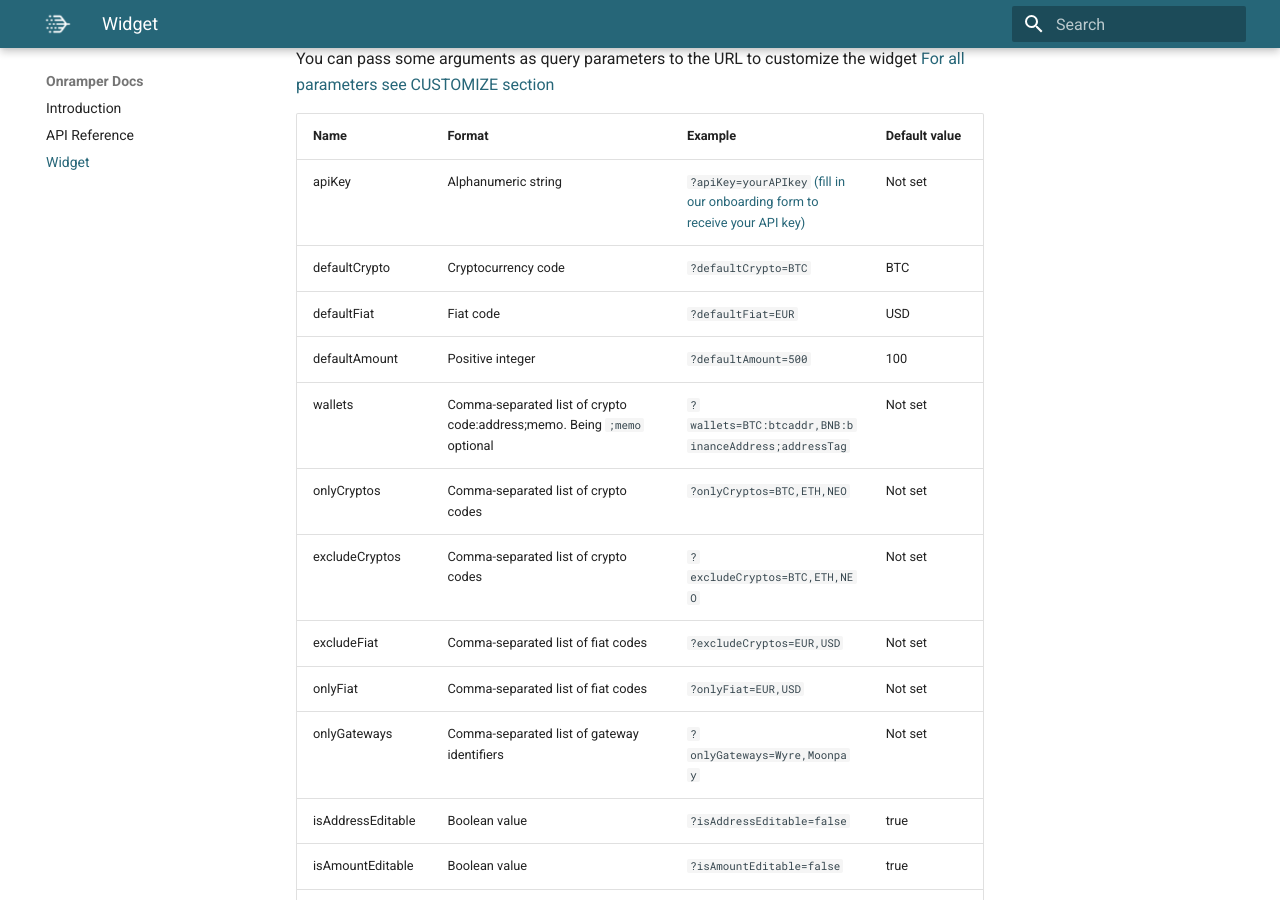
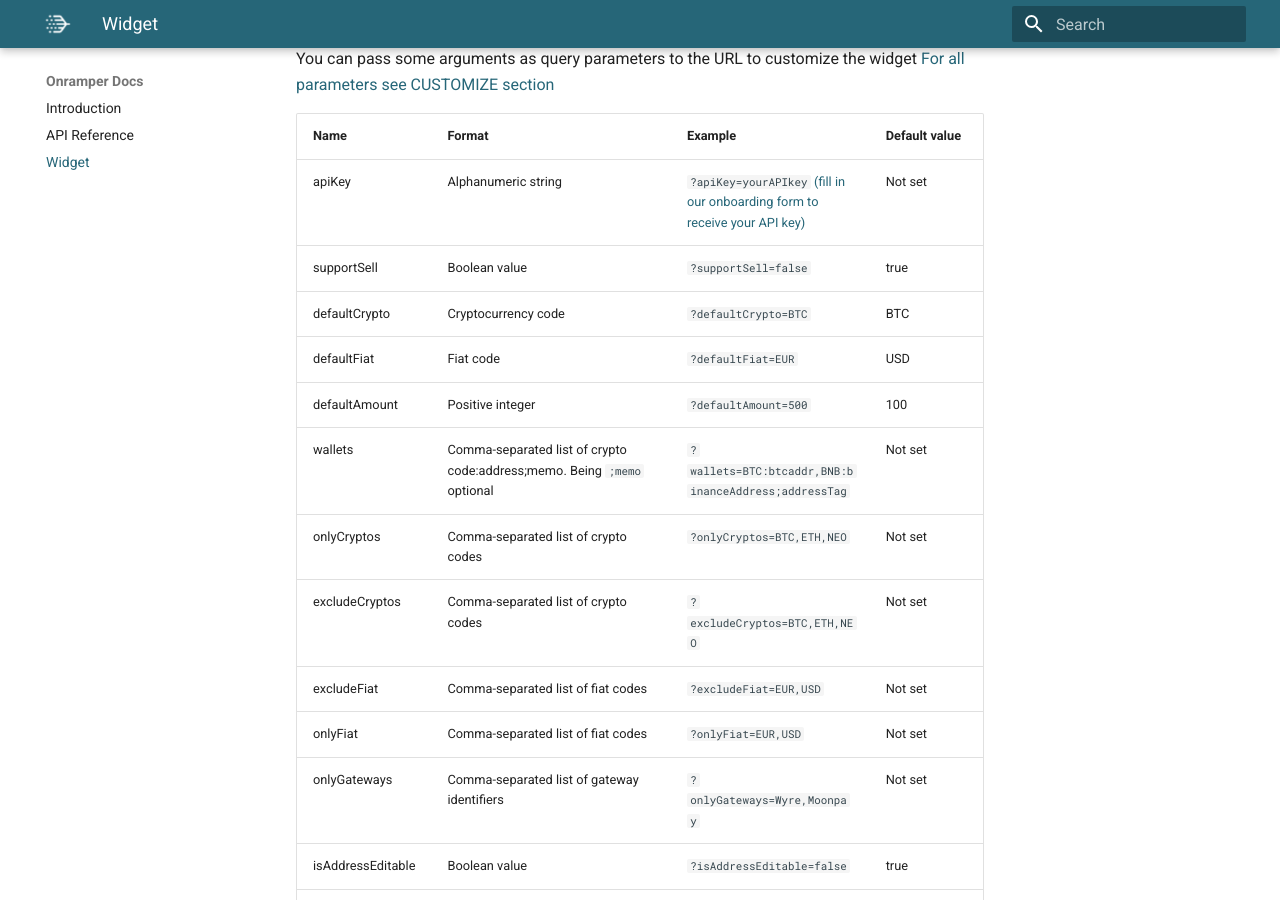
Before and after one commit to onramper/docs, an MkDocs documentation site: the page built from docs/widget.md, in a window 1280 px wide and 900 px high, scrolled down 2798 px. Built offline with MkDocs 1.6.1 and Material for MkDocs 9.7.7, drawn with Linux system fonts in a browser that asks for light colours; some of the changed text lies outside the part shown.

Commit message:
📚Documentation: Updated for supportSell and typo.

```diff
--- a/docs/widget.md
+++ b/docs/widget.md
@@ -91,13 +91,14 @@ You can pass some arguments as query parameters to the URL to customize the widg
 | Name              | Format                                                                   | Example                                                                                                                                                                                                                   | Default value        |
 | ----------------- | ------------------------------------------------------------------------ | ------------------------------------------------------------------------------------------------------------------------------------------------------------------------------------------------------------------------- | -------------------- |
 | apiKey            | Alphanumeric string                                                      | `?apiKey=yourAPIkey` <a href="https://docs.google.com/forms/d/e/1FAIpQLSdnmTskkGA5QJGjC1eVRcqXZouuGe_ojltlBFs5nFClrSl_gA/viewform?usp=sf_link" target='_blank' >(fill in our onboarding form to receive your API key)</a> | Not set              |
+| supportSell | Boolean value                                                            | `?supportSell=false`                                                                                                                                                                                                | true                 |
 | defaultCrypto     | Cryptocurrency code                                                      | `?defaultCrypto=BTC`                                                                                                                                                                                                      | BTC                  |
 | defaultFiat       | Fiat code                                                                | `?defaultFiat=EUR`                                                                                                                                                                                                        | USD                  |
 | defaultAmount     | Positive integer                                                         | `?defaultAmount=500`                                                                                                                                                                                                      | 100                  |
 | wallets           | Comma-separated list of crypto code:address;memo. Being `;memo` optional | `?wallets=BTC:btcaddr,BNB:binanceAddress;addressTag`                                                                                                                                                                      | Not set              |
 | onlyCryptos       | Comma-separated list of crypto codes                                     | `?onlyCryptos=BTC,ETH,NEO`                                                                                                                                                                                                | Not set              |
 | excludeCryptos    | Comma-separated list of crypto codes                                     | `?excludeCryptos=BTC,ETH,NEO`                                                                                                                                                                                             | Not set              |
-| excludeFiat       | Comma-separated list of fiat codes                                       | `?excludeCryptos=EUR,USD`                                                                                                                                                                                                 | Not set              |
+| excludeFiat       | Comma-separated list of fiat codes                                       | `?excludeFiat=EUR,USD`                                                                                                                                                                                                 | Not set              |
 | onlyFiat          | Comma-separated list of fiat codes                                       | `?onlyFiat=EUR,USD`                                                                                                                                                                                                       | Not set              |
 | onlyGateways      | Comma-separated list of gateway identifiers                              | `?onlyGateways=Wyre,Moonpay`                                                                                                                                                                                              | Not set              |
 | isAddressEditable | Boolean value                                                            | `?isAddressEditable=false`                                                                                                                                                                                                | true                 |
@@ -321,6 +322,7 @@ You can pass the following arguments to customize the widget. In React/JS integr
 | Name                        | Description                                                                                                                                                                                            |
 | --------------------------- | ------------------------------------------------------------------------------------------------------------------------------------------------------------------------------------------------------ |
 | API_KEY                     | Production or test API Key.                                                                                                                                                                            |
+| supportSell           | Toggle sell option on the widget. Default value is `true`                                                                                               |
 | defaultCrypto               | Select a specific cryptocurrency by default. Should be specified the cryptocurrency code.                                                                                                              |
 | defaultFiat                 | Fiat currency to select by default.                                                                                                                                                                    |
 | defaultFiatSoft             | Fiat currency to select by default only when the country currency is unavailable.                                                                                                                      |
```
